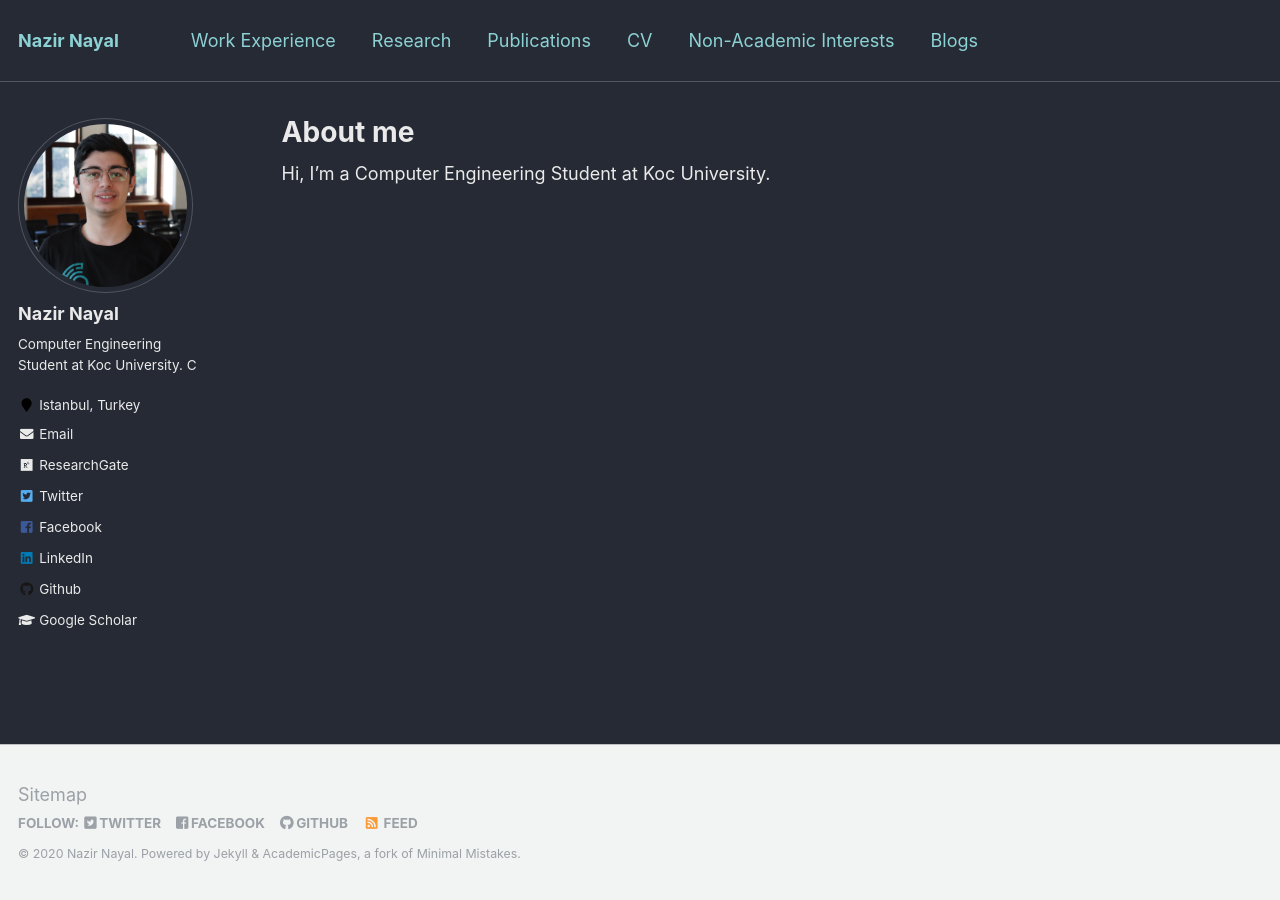
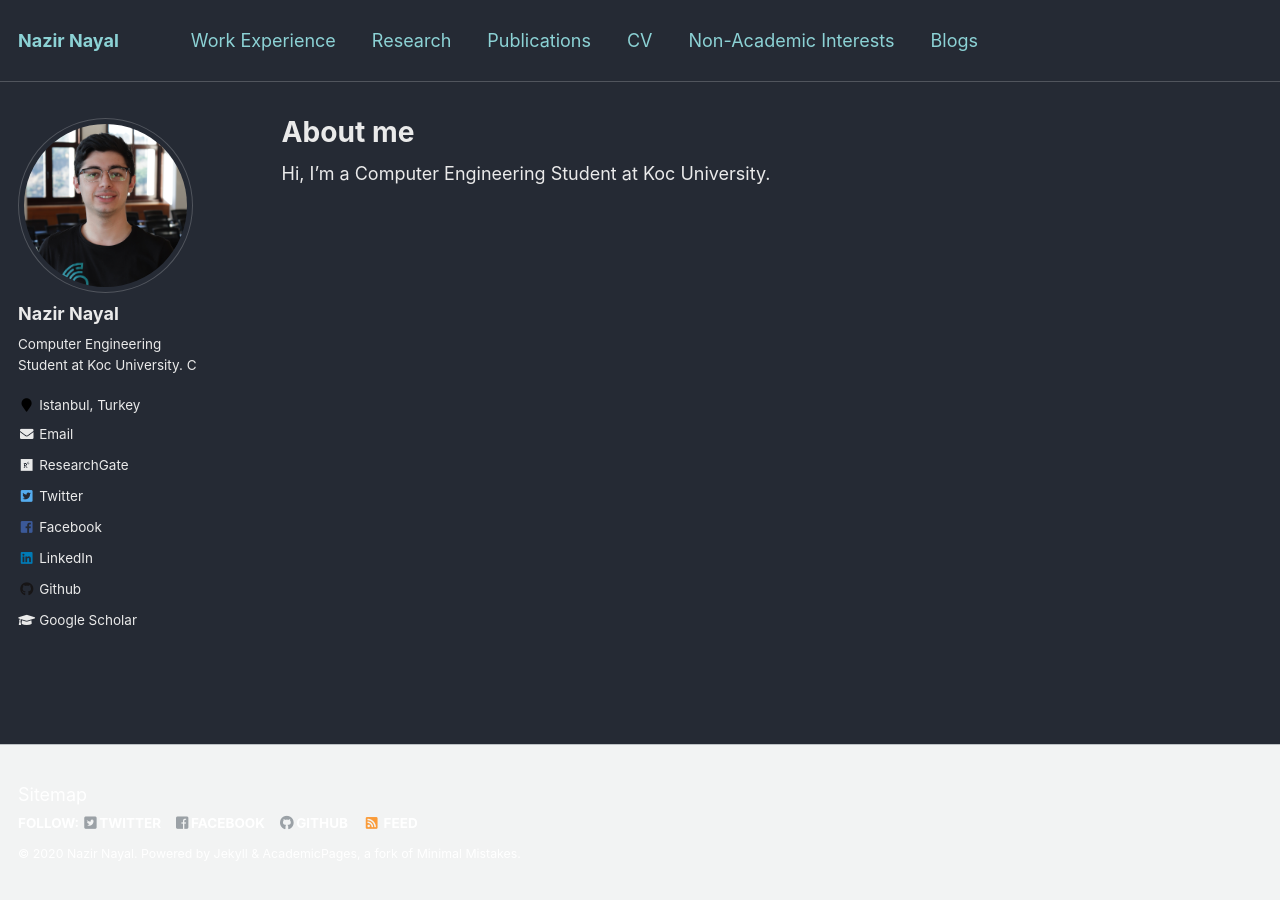
Before and after one commit to NazirNayal8/nazirnayal.github.io, a Jekyll site: the page built from _pages/about.md, in a window 1280 px wide. Built offline with Jekyll 4.4.1, drawn with Linux system fonts in a browser that asks for light colours.

Commit message:
footer color

```diff
--- a/_sass/_footer.scss
+++ b/_sass/_footer.scss
@@ -15,7 +15,7 @@
   height: auto;
   /* sticky footer fix end */
   margin-top: 3em;
-  color: mix(#fff, $gray, 25%);
+  color: #fff !important;
   -webkit-animation: intro 0.3s both;
           animation: intro 0.3s both;
   -webkit-animation-delay: 0.45s;
```
